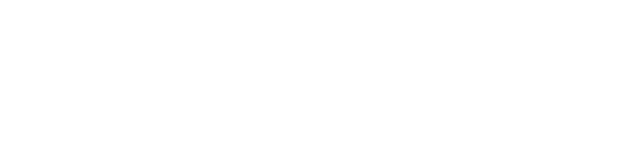
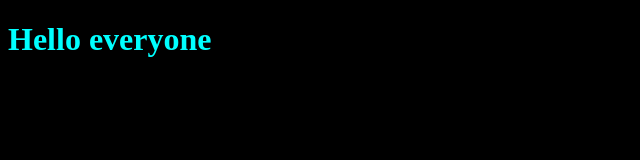
Before and after one commit to Just-Ven/verstka, a plain HTML site: page index.html in a window 1280 px wide. Shown: the whole page, without its empty margins (0-640 px from the left). Drawn offline with Linux system fonts and the light colour scheme.

Commit message:
changed some files

```diff
--- a/index.html
+++ b/index.html
@@ -7,12 +7,6 @@
     <link rel="stylesheet" href="style.css">
 </head>
 <body>
-    <div class="main-container">
-        <header>
-            <nav>
-
-            </nav>
-        </header>
-    </div>
+    <h1>Hello everyone</h1>
 </body>
 </html>
--- a/style.css
+++ b/style.css
@@ -1,14 +1,7 @@
-* {
-    padding: 0;
-    margin: 0;
-    box-sizing: border-box;
+body {
+    background-color: black;
 }
 
-html {
-    scroll-behavior: smooth;
+h1 {
+    color: aqua;
 }
-
-.main-container {
-    max-width: 1440px;
-    margin: 0 auto;
-}
```
